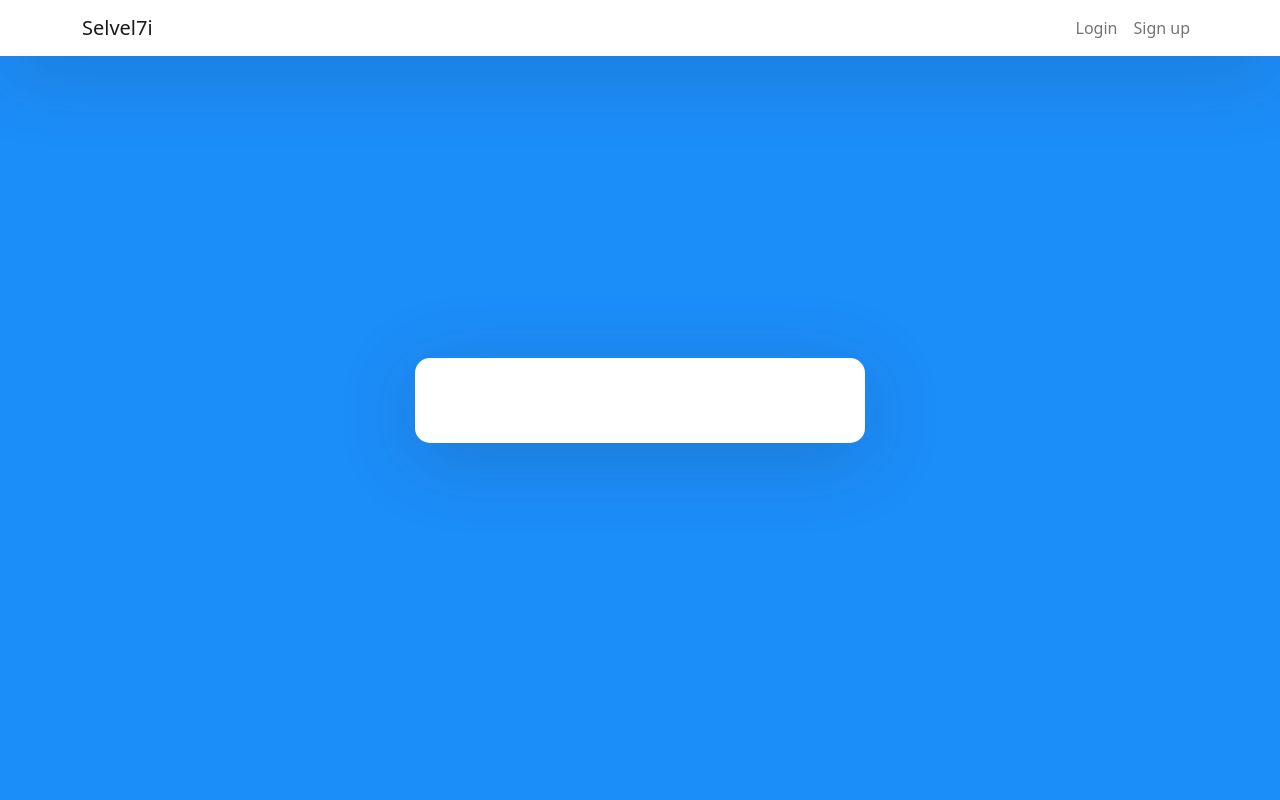
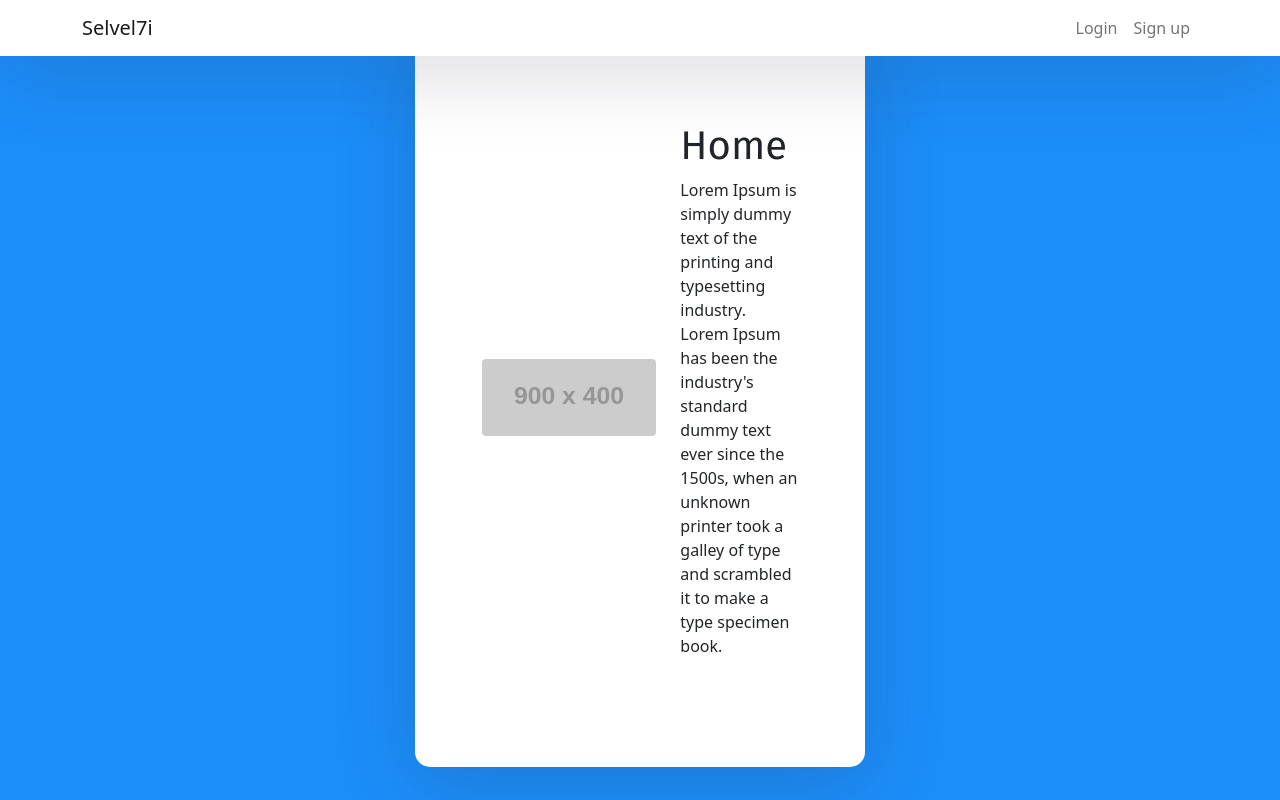
Before and after one commit to eoinFlynn-NU/CalendarApp, a React (Create React App) app: page /home in a window 1280 px wide. Built offline with nearby package versions, Linux system fonts and the light colour scheme.

Commit message:
Added home page

```diff
--- a/src/App.css
+++ b/src/App.css
@@ -27,12 +27,3 @@
 .App-link {
   color: #61dafb;
 }
-
-@keyframes App-logo-spin {
-  from {
-    transform: rotate(0deg);
-  }
-  to {
-    transform: rotate(360deg);
-  }
-}
--- a/src/App.js
+++ b/src/App.js
@@ -5,6 +5,7 @@ import { BrowserRouter as Router, Switch, Route, Link } from "react-router-dom";
 
 import Login from "./components/login.component";
 import SignUp from "./components/signup.component";
+import Home from "./components/home.component";
 
 function App() {
   return (<Router>
@@ -31,6 +32,7 @@ function App() {
             <Route exact path='/' component={Login} />
             <Route path="/sign-in" component={Login} />
             <Route path="/sign-up" component={SignUp} />
+            <Route path="/home" exact component={() => <Home />} />
           </Switch>
         </div>
       </div>
--- /dev/null
+++ b/src/components/home.component.js
@@ -0,0 +1,30 @@
+import React from "react";
+
+function Home() {
+  return (
+    <div className="home">
+      <div class="container">
+        <div class="row align-items-center my-5">
+          <div class="col-lg-7">
+            <img
+              class="img-fluid rounded mb-4 mb-lg-0"
+              src="http://placehold.it/900x400"
+              alt=""
+            />
+          </div>
+          <div class="col-lg-5">
+            <h1 class="font-weight-light">Home</h1>
+            <p>
+              Lorem Ipsum is simply dummy text of the printing and typesetting
+              industry. Lorem Ipsum has been the industry's standard dummy text
+              ever since the 1500s, when an unknown printer took a galley of
+              type and scrambled it to make a type specimen book.
+            </p>
+          </div>
+        </div>
+      </div>
+    </div>
+  );
+}
+
+export default Home;
```
Also changed, not shown: src/components/Header/Header.js (deleted, +0 -11 lines), src/components/RegistrationForm/RegistrationForm.js (deleted, +0 -41 lines).
